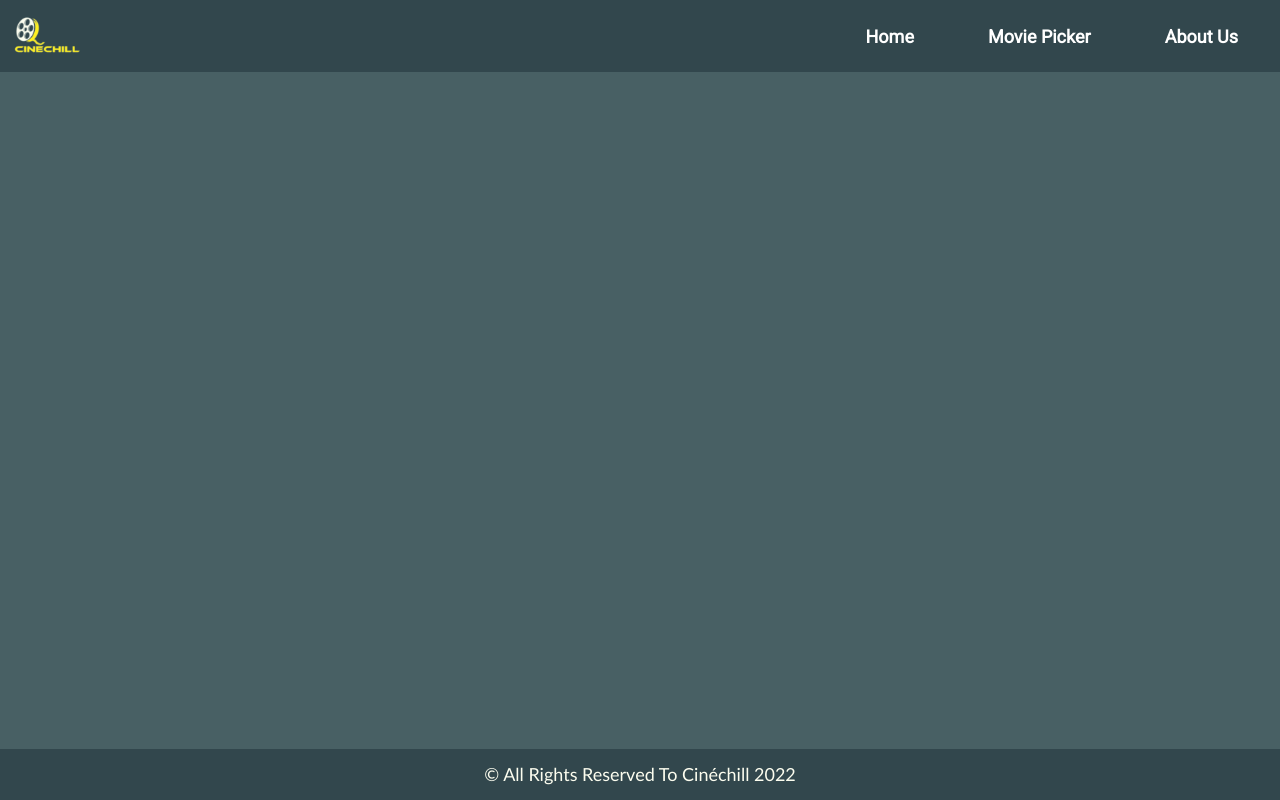
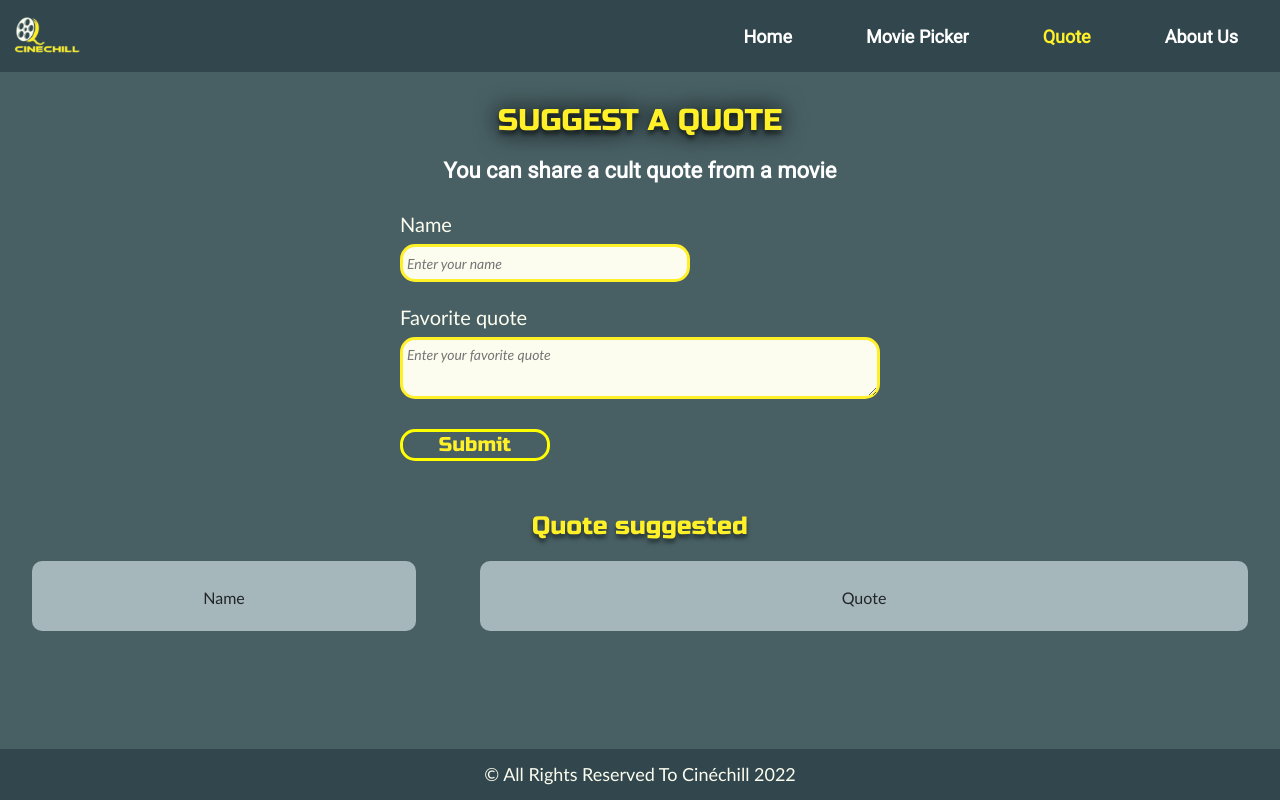
Before and after one commit to ComicScrip/lyon-react-mars22-p2g3, a React (Create React App) app: page /quote in a window 1280 px wide. Built offline with nearby package versions, Linux system fonts and the light colour scheme.

Commit message:
suggest quote

```diff
--- a/src/Css/About.css
+++ b/src/Css/About.css
@@ -14,10 +14,11 @@
 }
 
 .introduction {
-  font-family: 'Russo One';
-  font-weight: normal;
+  font-family: 'Roboto';
+  font-weight: bold;
   font-size: 22px;
   line-height: 25px;
+  text-align: center;
 }
 
 @media screen and (min-width: 700px) {
@@ -29,6 +30,7 @@
   .introduction {
     font-size: 30px;
     margin: 40px 200px 60px 200px;
+    text-align: center;
   }
 }
 
--- /dev/null
+++ b/src/Css/Suggest.css
@@ -0,0 +1,60 @@
+.page-title {
+  font-style: normal;
+  font-size: 30px;
+  font-family: 'Russo One', sans serif;
+  line-height: 36px;
+  color: #fff027;
+  text-shadow: 0px 4px 4px rgba(0, 0, 0, 0.5);
+  margin: 30px 0 20px 0;
+}
+
+.quote-introduction {
+  font-family: 'Roboto';
+  font-weight: bold;
+  font-size: 22px;
+  line-height: 25px;
+  text-align: center;
+  color: white;
+}
+
+.quote-title {
+  text-align: center;
+  font-size: 25px;
+  font-family: 'Russo One', sans serif;
+  color: #fff027;
+  text-shadow: 0px 4px 4px rgba(0, 0, 0, 0.5);
+  margin: 30px 0 20px 0;
+}
+
+.quote-content {
+  display: flex;
+  justify-content: space-around;
+}
+
+.quote-name {
+  background: #a6b7bb;
+  width: 30%;
+  height: 70px;
+  border-radius: 10px;
+  text-align: center;
+  padding-top: 25px;
+}
+
+.quote {
+  background: #a6b7bb;
+  width: 60%;
+  height: 70px;
+  border-radius: 10px;
+  text-align: center;
+  padding-top: 25px;
+}
+
+input::placeholder {
+  font-size: 14px;
+  font-style: italic;
+}
+
+textarea::placeholder {
+  font-size: 14px;
+  font-style: italic;
+}
--- a/src/components/Header.js
+++ b/src/components/Header.js
@@ -46,6 +46,16 @@ function Navabar() {
         </li>
         <li className="navbar_item slideInDown-3">
           <NavLink
+            to="/quote"
+            style={getActiveLinkStyle}
+            className="navbar_link"
+            onClick={handleShowLinks}
+          >
+            Quote
+          </NavLink>
+        </li>
+        <li className="navbar_item slideInDown-3">
+          <NavLink
             to="/about"
             style={getActiveLinkStyle}
             className="navbar_link"
--- a/src/components/Main.js
+++ b/src/components/Main.js
@@ -1,9 +1,9 @@
 import { Route, Routes } from 'react-router-dom';
 import Home from '../routes/Home';
 import Details from '../routes/Details';
-import Quizz from '../routes/Quizz';
 import About from '../routes/About';
 import MoviePicker from '../routes/MoviePicker';
+import Quote from '../routes/Quote';
 import '../Css/App.css';
 
 export default function Main() {
@@ -12,11 +12,9 @@ export default function Main() {
       <Routes>
         <Route path="/" element={<Home />} />
         <Route path="/about" element={<About />} />
-
         <Route path="/details/:id" element={<Details />} />
-
-        <Route path="/quizz" element={<Quizz />} />
         <Route path="/moviepicker" element={<MoviePicker />} />
+        <Route path="/quote" element={<Quote />} />
       </Routes>
     </main>
   );
--- a/src/routes/Quizz.js
+++ /dev/null
@@ -1,9 +0,0 @@
-import React from 'react';
-import '../Css/App.css';
-import '../Css/About.css';
-
-function Quizz() {
-  return <div>Quizz</div>;
-}
-
-export default Quizz;
--- /dev/null
+++ b/src/routes/Quote.js
@@ -0,0 +1,45 @@
+import '../Css/Suggest.css';
+
+function Quote() {
+  return (
+    <div>
+      <h1 className="page-title">SUGGEST A QUOTE</h1>
+      <p className="quote-introduction">
+        You can share a cult quote from a movie
+      </p>
+      <div>
+        <form className="form">
+          <label htmlFor="name" className="label_form">
+            Name
+          </label>
+          <input
+            type="text"
+            name="name"
+            className="input_form_name"
+            placeholder="Enter your name"
+            required
+          />
+          <label htmlFor="message" className="label_form">
+            Favorite quote
+          </label>
+          <textarea
+            name="message"
+            className="message_form"
+            placeholder="Enter your favorite quote"
+            required
+          />
+          <input type="submit" value="Submit" className="submit_form" />
+        </form>
+      </div>
+      <div>
+        <h2 className="quote-title">Quote suggested</h2>
+        <div className="quote-content">
+          <div className="quote-name">Name</div>
+          <div className="quote">Quote</div>
+        </div>
+      </div>
+    </div>
+  );
+}
+
+export default Quote;
```
